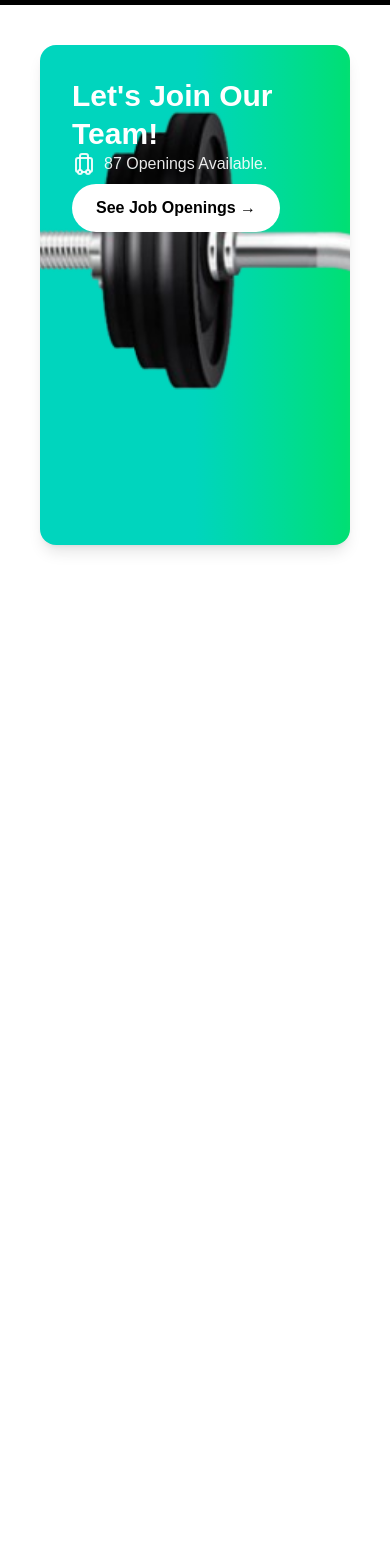
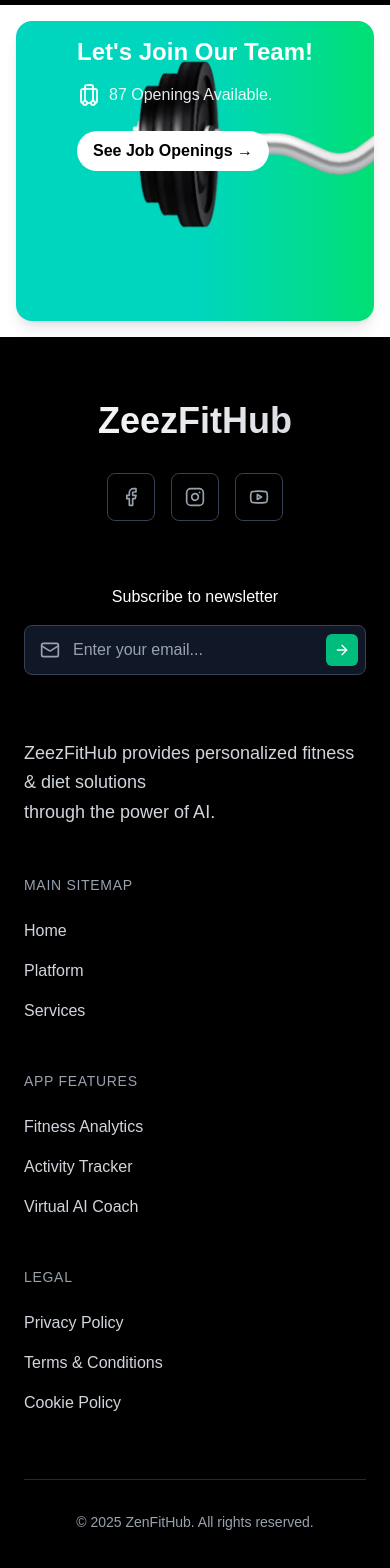
Before and after one commit to Harziz712/fitmode-demo, a Next.js app: page / in a window 390 px wide. Shown: the part 10191-11759 px from the top of the page. Before the commit the page ends 10776 px from the top, so only its background shows below. Built offline with nearby package versions, Linux system fonts and the light colour scheme.

Commit message:
members component made

```diff
--- a/app/components/Contact.tsx
+++ b/app/components/Contact.tsx
@@ -18,26 +18,23 @@ const Contact = () => {
   return (
     <div
       ref={containerRef}
-      className='p-10 '
-
+      className="p-4 sm:p-6 md:p-10"
     >
-        <div className="w-full rounded-2xl bg-gradient-to-r h-3/4 from-teal-400 via-teal-400 to-green-400 p-0 ">
-
-        <div className="w-full rounded-2xl bg-gradient-to-r h-[500px] from-teal-400 via-teal-400 to-green-400 p-8 flex flex-col md:flex-row items-center justify-between gap-6 text-white shadow-lg bg-[url(/barbell.png)] bg-cover bg-center bg-no-repeat">
-      <div className="flex flex-col md:gap-10 max-w-md  md:pl-10">
-        <h2 className="text-3xl md:text-5xl font-bold leading-tight">
+      <div className="w-full rounded-2xl bg-gradient-to-r from-teal-400 via-teal-400 to-green-400 p-0">
+        <div className="w-full rounded-2xl bg-gradient-to-r from-teal-400 via-teal-400 to-green-400 p-4 sm:p-6 md:p-8 flex flex-col md:flex-row items-center justify-between gap-6 text-white shadow-lg bg-[url(/barbell.png)] bg-cover bg-center bg-no-repeat min-h-[300px] md:min-h-[400px] lg:min-h-[500px]">
+          <div className="flex flex-col gap-4 md:gap-10 max-w-full md:max-w-md md:pl-10">
+            <h2 className="text-2xl sm:text-3xl md:text-5xl font-bold leading-tight">
               Let's Join Our Team!
             </h2>
-        <p className="flex items-center  gap-2 text-white/90 font-medium md:text-xl">
-          <LuggageIcon/> <span>87 Openings Available.</span>
+            <p className="flex items-center gap-2 text-white/90 font-medium text-base sm:text-lg md:text-xl">
+              <LuggageIcon /> <span>87 Openings Available.</span>
             </p>
-        <button className="mt-2 px-6 py-3 bg-white text-black font-semibold rounded-full w-fit hover:bg-gray-200 transition">
+            <button className="mt-2 px-4 py-2 sm:px-6 sm:py-3 bg-white text-black font-semibold rounded-full w-fit hover:bg-gray-200 transition">
               See Job Openings →
             </button>
           </div>
-
           <div className="w-full md:w-auto flex-shrink-0">
-
+            {/* You can add an image or illustration here for larger screens if needed */}
           </div>
         </div>
       </div>
--- /dev/null
+++ b/app/components/Footer.tsx
@@ -0,0 +1,201 @@
+import React, { useEffect, useRef } from 'react';
+import { Mail, ArrowRight, FacebookIcon, InstagramIcon, YoutubeIcon } from 'lucide-react';
+
+
+const Footer = () => {
+  const footerRef = useRef<HTMLDivElement>(null);
+  const emailRef = useRef<HTMLInputElement>(null);
+  const submitRef = useRef<HTMLButtonElement>(null);
+
+  useEffect(() => {
+    if (footerRef.current) {
+      footerRef.current.style.opacity = '0';
+      footerRef.current.style.transform = 'translateY(20px)';
+      setTimeout(() => {
+        if (footerRef.current) {
+          footerRef.current.style.transition = 'all 0.8s ease-out';
+          footerRef.current.style.opacity = '1';
+          footerRef.current.style.transform = 'translateY(0px)';
+        }
+      }, 100);
+    }
+  }, []);
+
+  const handleEmailSubmit = () => {
+    if (submitRef.current) {
+      submitRef.current.style.transform = 'scale(0.95)';
+      setTimeout(() => {
+        if (submitRef.current) {
+          submitRef.current.style.transform = 'scale(1)';
+        }
+      }, 150);
+    }
+    console.log('Newsletter subscription submitted');
+  };
+
+  const handleEmailFocus = () => {
+    if (emailRef.current) {
+      emailRef.current.style.transform = 'scale(1.02)';
+      emailRef.current.style.borderColor = '#10b981';
+    }
+  };
+
+  const handleEmailBlur = () => {
+    if (emailRef.current) {
+      emailRef.current.style.transform = 'scale(1)';
+      emailRef.current.style.borderColor = '#374151';
+    }
+  };
+
+  return (
+    <footer ref={footerRef} className="bg-black text-white py-16 px-6 md:px-12">
+      <div className="max-w-7xl mx-auto">
+        {/* Header Section */}
+        <div>
+        <div className="text-center mb-16">
+          <h1 className="text-4xl md:text-5xl font-bold mb-6 bg-gradient-to-r from-white to-gray-300 bg-clip-text text-transparent">
+            ZeezFitHub
+          </h1>
+
+          <div className="flex justify-center gap-4 mt-8">
+            {[
+              { Icon: FacebookIcon, href: 'https://facebook.com', label: 'Facebook' },
+              { Icon: InstagramIcon, href: 'https://instagram.com', label: 'Instagram' },
+              { Icon: YoutubeIcon, href: 'https://youtube.com', label: 'YouTube' }
+            ].map(({ Icon, href, label }, index) => (
+              <a
+                key={index}
+                href={href}
+                aria-label={label}
+                target="_blank"
+                rel="noopener noreferrer"
+                className="w-12 h-12 border border-gray-700 rounded-lg flex items-center justify-center hover:border-emerald-500 hover:bg-emerald-500/10 transition-all duration-300 group"
+                onMouseEnter={(e) => {
+                  e.currentTarget.style.transform = 'translateY(-2px)';
+                }}
+                onMouseLeave={(e) => {
+                  e.currentTarget.style.transform = 'translateY(0px)';
+                }}
+              >
+                <Icon className="w-5 h-5 text-gray-400 group-hover:text-emerald-500 transition-colors duration-300" />
+              </a>
+            ))}
+          </div>
+        </div>
+
+        {/* Newsletter Subscription */}
+        <div className="mb-16 flex flex-col items-center">
+          <h3 className="text-white font-medium mb-4">Subscribe to newsletter</h3>
+          <div className="relative w-full max-w-md">
+            <Mail className="absolute left-4 top-1/2 transform -translate-y-1/2 w-5 h-5 text-gray-400" />
+            <input
+              ref={emailRef}
+              type="email"
+              placeholder="Enter your email..."
+              className="w-full bg-gray-900 border border-gray-700 rounded-lg pl-12 pr-12 py-3 text-white placeholder-gray-400 focus:outline-none focus:ring-2 focus:ring-emerald-500 transition-all duration-300"
+              onFocus={handleEmailFocus}
+              onBlur={handleEmailBlur}
+            />
+            <button
+              ref={submitRef}
+              onClick={handleEmailSubmit}
+              className="absolute right-2 top-1/2 transform -translate-y-1/2 w-8 h-8 bg-emerald-500 hover:bg-emerald-600 rounded-md flex items-center justify-center transition-all duration-300 group"
+            >
+              <ArrowRight className="w-4 h-4 text-white group-hover:translate-x-0.5 transition-transform duration-300" />
+            </button>
+          </div>
+        </div>
+</div>
+        <div className="grid grid-cols-1 md:grid-cols-3 lg:grid-cols-4 gap-12">
+          <p className="text-lg md:text-xl text-gray-300 max-w-2xl mx-auto leading-relaxed">
+            ZeezFitHub provides personalized fitness & diet solutions<br />
+            through the power of AI.
+          </p>
+          {/* Main Sitemap */}
+          <div>
+            <h3 className="text-gray-400 font-medium mb-6 uppercase tracking-wider text-sm">
+              Main Sitemap
+            </h3>
+            <nav className="space-y-4">
+              {['Home', 'Platform', 'Services'].map((item) => (
+                <a
+                  key={item}
+                  href="#"
+                  className="block text-gray-300 hover:text-emerald-500 transition-colors duration-300 relative group"
+                  onMouseEnter={(e) => {
+                    e.currentTarget.style.paddingLeft = '8px';
+                  }}
+                  onMouseLeave={(e) => {
+                    e.currentTarget.style.paddingLeft = '0px';
+                  }}
+                >
+                  {item}
+                  <span className="absolute left-0 top-1/2 transform -translate-y-1/2 w-0 h-0.5 bg-emerald-500 group-hover:w-2 transition-all duration-300"></span>
+                </a>
+              ))}
+            </nav>
+          </div>
+
+          {/* App Features */}
+          <div>
+            <h3 className="text-gray-400 font-medium mb-6 uppercase tracking-wider text-sm">
+              App Features
+            </h3>
+            <nav className="space-y-4">
+              {['Fitness Analytics', 'Activity Tracker', 'Virtual AI Coach'].map((item) => (
+                <a
+                  key={item}
+                  href="#"
+                  className="block text-gray-300 hover:text-emerald-500 transition-colors duration-300 relative group"
+                  onMouseEnter={(e) => {
+                    e.currentTarget.style.paddingLeft = '8px';
+                  }}
+                  onMouseLeave={(e) => {
+                    e.currentTarget.style.paddingLeft = '0px';
+                  }}
+                >
+                  {item}
+                  <span className="absolute left-0 top-1/2 transform -translate-y-1/2 w-0 h-0.5 bg-emerald-500 group-hover:w-2 transition-all duration-300"></span>
+                </a>
+              ))}
+            </nav>
+          </div>
+
+          {/* Legal */}
+          <div>
+            <h3 className="text-gray-400 font-medium mb-6 uppercase tracking-wider text-sm">
+              Legal
+            </h3>
+            <nav className="space-y-4">
+              {['Privacy Policy', 'Terms & Conditions', 'Cookie Policy'].map((item) => (
+                <a
+                  key={item}
+                  href="#"
+                  className="block text-gray-300 hover:text-emerald-500 transition-colors duration-300 relative group"
+                  onMouseEnter={(e) => {
+                    e.currentTarget.style.paddingLeft = '8px';
+                  }}
+                  onMouseLeave={(e) => {
+                    e.currentTarget.style.paddingLeft = '0px';
+                  }}
+                >
+                  {item}
+                  <span className="absolute left-0 top-1/2 transform -translate-y-1/2 w-0 h-0.5 bg-emerald-500 group-hover:w-2 transition-all duration-300"></span>
+                </a>
+              ))}
+            </nav>
+          </div>
+        </div>
+
+        {/* Bottom Border */}
+        <div className="border-t border-gray-800 pt-8 mt-16">
+          <div className="text-center text-gray-400 text-sm">
+            © 2025 ZenFitHub. All rights reserved.
+          </div>
+        </div>
+      </div>
+    </footer>
+  );
+};
+
+export default Footer;
--- a/app/page.tsx
+++ b/app/page.tsx
@@ -3,6 +3,7 @@
 import Contact from "./components/Contact";
 import CoreValues from "./components/CoreValues";
 import FitnessVision from "./components/FitnessVision";
+import Footer from "./components/Footer";
 import Hero from "./components/hero";
 import Navbar  from "./components/Navbar";
 import OurStory from "./components/OurStory";
@@ -20,6 +21,7 @@ export default function Home() {
        <OurStory/>
        <OurTeam/>
        <Contact/>
+       <Footer/>
         {/* Other sections go here */}
       </main>
     </>
```
Lines whose indentation alone changed are shown as unchanged.
